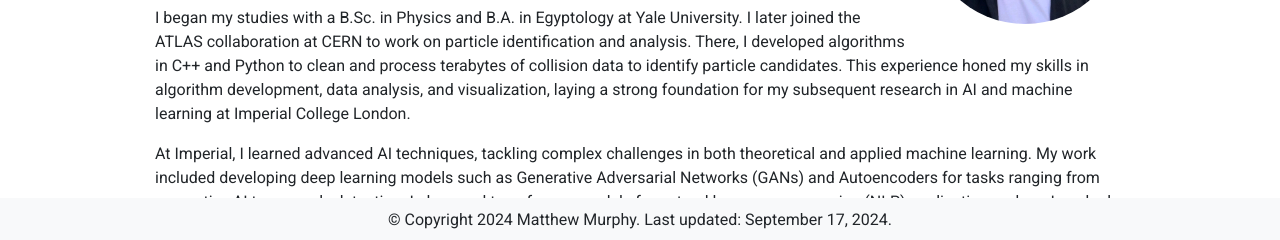
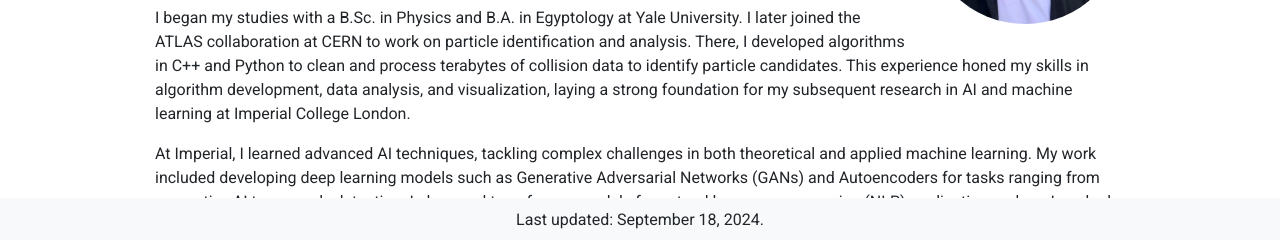
Before and after one commit to bcreganprogs/bcreganprogs.github.io, a plain HTML site: page index.html in a window 1280 px wide. Shown: the part 558-798 px from the top of the page. Drawn offline with nearby package versions, Linux system fonts and the light colour scheme; a script that the page names is missing; files whose address does not match are found by name.

Commit message:
fixed image link

```diff
--- a/index.html
+++ b/index.html
@@ -131,7 +131,7 @@
 
     <!-- Footer -->
     <footer>
-        © Copyright 2024 Matthew Murphy. Last updated: September 17, 2024.
+        Last updated: September 18, 2024.
     </footer>
 
     <!-- Bootstrap and jQuery Scripts -->
```
Also changed, not shown: assets/images/headshot.jpg (renamed from assets/headshot.jpg).
